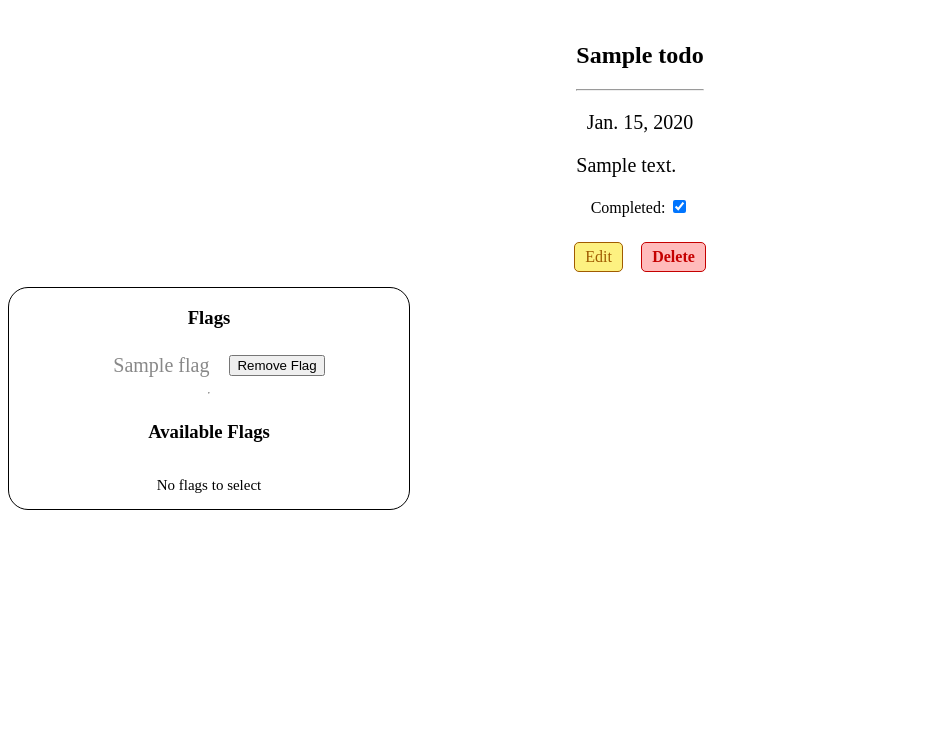
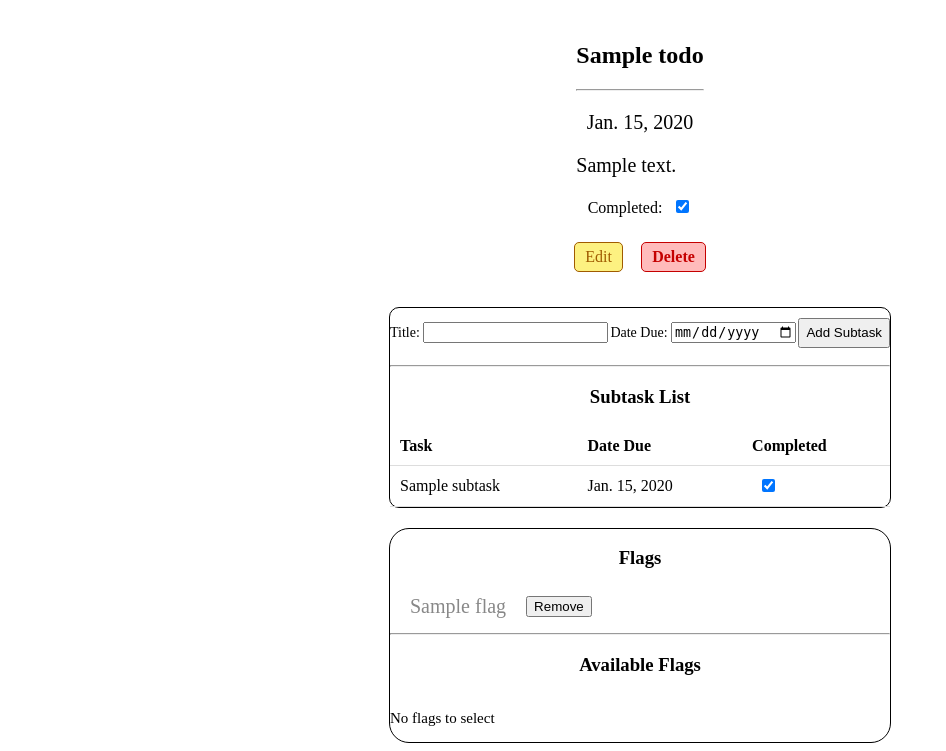
Before and after one commit to ckremer99/django-taskflow-app, a Django app: page /todos/1/ in a window 1280 px wide. Shown: the part 181-932 px from the top of the page, without its empty margins (0-946 px from the left). Before the commit the page ends 691 px from the top, so only its background shows below. Run offline with Django 5.2, Linux system fonts and the light colour scheme; a user stored in the database is signed in; tables that the repository leaves empty hold one stand-in row (values such as "Sample post").

Commit message:
adding checkbox for subtasks

```diff
--- a/main_app/admin.py
+++ b/main_app/admin.py
@@ -1,6 +1,7 @@
 from django.contrib import admin
-from .models import Todo, Flag
+from .models import Todo, Flag, Subtask
 
 # Register your models here.
 admin.site.register(Todo)
 admin.site.register(Flag)
+admin.site.register(Subtask)
--- a/main_app/forms.py
+++ b/main_app/forms.py
@@ -1,5 +1,5 @@
 from django import forms
-from .models import Todo
+from .models import Todo, Subtask
 
 class TodoForm(forms.ModelForm):
     class Meta:
@@ -15,7 +15,26 @@
             ),
         }
 
+class SubtaskForm(forms.ModelForm):
+    class Meta:
+        model = Subtask
+        fields = ['title', 'due']
+        widgets = {
+            'due': forms.DateInput(
+                format=('%Y-%m-%d'),
+                attrs={
+                    'placeholder': 'Select a date',
+                    'type': 'date'
+                }
+            ),
+        }
+
 class CompletedForm(forms.ModelForm):
     class Meta:
         model = Todo
         fields = ['completed']
+
+class SubtaskCompletedForm(forms.ModelForm):
+    class Meta:
+        model = Subtask
+        fields = ['completed']
--- a/main_app/models.py
+++ b/main_app/models.py
@@ -13,6 +13,7 @@
     def get_absolute_url(self):
         return reverse('todo-index')
 
+
 class Todo(models.Model):
     title = models.CharField(max_length=100)
     due = models.DateField()
@@ -22,7 +23,17 @@
     completed = models.BooleanField(default=False)
 
     def __str__(self):
-        return self.title
+         return self.title
 
     def get_absolute_url(self):
-        return reverse('todo-detail', kwargs={'todo_id': self.id})
+            return reverse('todo-detail', kwargs={'todo_id': self.id})
+
+class Subtask(models.Model):
+    title = models.CharField(max_length=250)
+    due = models.DateField('Date Due')
+    todo = models.ForeignKey(Todo, on_delete=models.CASCADE)
+    completed = models.BooleanField(default=False)
+
+
+    def __str__(self):
+        return self.title
--- a/main_app/static/css/todos/detail.css
+++ b/main_app/static/css/todos/detail.css
@@ -41,6 +41,7 @@
     display: flex;
     align-items: center;
     margin: 0;
+
 }
 
 .flag-container p {
@@ -48,15 +49,19 @@
     margin: 2px;
     margin-left: 15px;
     margin-right: 15px;
-
-
 }
 
 .flag-select-container {
     border-width: 1px;
     border-style: solid;
     border-radius: 20px;
-    width: 400px;
+    width: 500px;
+}
+
+.subsection {
+    display: flex;
+    flex-direction: row;
+    flex-wrap: wrap;
 }
 
 .color-block {
@@ -71,11 +76,59 @@
     align-items: center;
 }
 
+.subsection-content {
+    display: flex;
+    flex-direction: row;
+    justify-content: space-between;
+    align-items: center;
+    width: 500px;
+}
 
 p {
     font-size: 20px;
 }
 
+.subsection-content p {
+    font-size: 14px;
+}
+
+.subsection-content button {
+    height: 30px;
+}
+
 section h1 {
     margin-top: 100px;
 }
+
+table {
+    width: 100%;
+    border-collapse: collapse;
+}
+
+th, td {
+    padding: 10px;
+    text-align: left;
+    border-bottom: 1px solid #ddd;
+}
+
+td form {
+    display: inline-block;
+    margin: 0;
+    padding: 0;
+}
+
+input[type="checkbox"] {
+    margin-left: 10px;
+}
+
+.subtask-checkbox label {
+    display: none;
+}
+
+.subtask-area {
+    border-style: solid;
+    border-radius: 10px;
+    border-color: black;
+    border-width: 1px;
+    margin: 20px;
+}
--- a/main_app/templates/todos/detail.html
+++ b/main_app/templates/todos/detail.html
@@ -30,7 +30,58 @@
         <a href="{% url 'todo-delete' todo.id %}" class="btn-danger">Delete</a>
     </div>
 </section>
-<section class='flag-select-container'>
+<section>
+    <div class='subtask-area'>
+        <!-- Subtask creation form -->
+        <form
+            class="subsection-content"
+            action="{% url 'subtask-create' todo_id=todo.id %}"
+            method="post"
+            autocomplete="off"
+        >
+            {% csrf_token %} {{ subtask_form.as_p }}
+            <button type="submit" class="btn-submit">Add Subtask</button>
+        </form>
+        <hr>
+        <h3>Subtask List</h3>
+        {% if not subtasks %}
+            <p style="font-size: 15px">No subtasks have been assigned</p>
+        {% else %}
+            <table>
+                <tr>
+                    <th>Task</th>
+                    <th>Date Due</th>
+                    <th>Completed</th>
+                </tr>
+                {% for subtask in subtasks %}
+                    <tr>
+                        <td>{{subtask.title}}</td>
+                        <td>{{subtask.due}}</td>
+                        <td>
+                            <form
+                                class='subtask-checkbox'
+                                action="{% url 'subtask-checkbox' todo.id subtask.id %}"
+                                method="post"
+                            >
+                                {% csrf_token %}
+                                <input type="checkbox" name="completed" {% if subtask.completed %}checked{% endif %} onchange="this.form.submit();">
+                            </form>
+                        </td>
+                    </tr>
+                {% endfor %}
+            </table>
+        {% endif %}
+    </div>
+
+    <script>
+        document.querySelectorAll('.subtask-checkbox input[type="checkbox"]').forEach(function(checkbox) {
+            checkbox.onchange = function() {
+                this.form.submit();
+            };
+        });
+    </script>
+
+    <div class='flag-select-container'>
         <h3>Flags</h3>
         <div class="subsection">
             {% if flags.count %}
@@ -39,7 +90,7 @@
                     <p style="color: {{flag.color}};">{{ flag.name }}</p>
                     <form action="{% url 'remove-flag' todo.id flag.id %}" method="post">
                         {% csrf_token %}
-                    <button type="submit" class="btn-submit">Remove Flag</button>
+                        <button type="submit" class="btn-submit">Remove</button>
                     </form>
                 </div>
                 {% endfor %}
@@ -64,5 +115,6 @@
                 <p style="font-size: 15px">No flags to select</p>
             {% endif %}
         </div>
+    </div>
 </section>
 {% endblock %}
--- a/main_app/urls.py
+++ b/main_app/urls.py
@@ -6,15 +6,17 @@
     path('todos/', views.todo_index, name='todo-index'),
     path('todos/<int:todo_id>/', views.todo_detail, name='todo-detail'),
     path('todos/create/', views.TodoCreate.as_view(), name='todo-create'),
-    path('todos/<int:pk>/update', views.TodoUpdate.as_view(), name='todo-update'),
-    path('todos/<int:pk>/delete', views.TodoDelete.as_view(), name='todo-delete'),
+    path('todos/<int:pk>/update/', views.TodoUpdate.as_view(), name='todo-update'),
+    path('todos/<int:pk>/delete/', views.TodoDelete.as_view(), name='todo-delete'),
     path('flags/create/', views.FlagCreate.as_view(), name='flag-create'),
     path('todos/<int:todo_id>/associate-flag/<int:flag_id>/', views.associate_flag, name='associate-flag'),
     path('todos/<int:todo_id>/remove-flag/<int:flag_id>/', views.remove_flag, name='remove-flag'),
     path('todos/<int:todo_id>/update-completed/', views.update_completed, name='todo-completed'),
     path('flags/<int:pk>/', views.FlagDetail.as_view(), name='flag-detail'),
     path('flags/', views.FlagList.as_view(), name='flag-index'),
-    path('flags/<int:pk>/update', views.FlagUpdate.as_view(), name='flag-update'),
-    path('flags/<int:pk>/delete', views.FlagDelete.as_view(), name='flag-delete'),
+    path('flags/<int:pk>/update/', views.FlagUpdate.as_view(), name='flag-update'),
+    path('flags/<int:pk>/delete/', views.FlagDelete.as_view(), name='flag-delete'),
+    path('subtasks/<int:todo_id>/add', views.subtask_create, name='subtask-create'),
+    path('subtasks/<int:todo_id>/<int:pk>/completed/', views.subtask_checkbox, name='subtask-checkbox'),
     path('accounts/signup/', views.signup, name='signup'),
 ]
--- a/main_app/views.py
+++ b/main_app/views.py
@@ -2,30 +2,43 @@
 from django.contrib.auth.views import LoginView
 from django.views.generic.edit import CreateView, UpdateView, DeleteView
 from django.views.generic import ListView, DetailView
-from .models import Todo, Flag
+from .models import Todo, Flag, Subtask
 from django.contrib.auth.forms import UserCreationForm
 from django.contrib.auth import login
 from django.shortcuts import redirect
-from .forms import TodoForm, CompletedForm
+from .forms import TodoForm, CompletedForm, SubtaskForm, SubtaskCompletedForm
+from django.contrib.auth.decorators import login_required
+from django.contrib.auth.mixins import LoginRequiredMixin
 
 class Home(LoginView):
     template_name = 'home.html'
 
+@login_required
 def todo_index(request):
     todos = Todo.objects.filter(user=request.user)
     return render(request, 'todos/index.html/', { "todos": todos })
 
+@login_required
 def todo_detail(request, todo_id):
     todo = Todo.objects.get(id=todo_id)
     flags_todo_doesnt_have = Flag.objects.exclude(id__in = todo.flags.all().values_list('id'))
     flags = todo.flags.all()
     completed_form = CompletedForm(instance=todo)
+    subtask_form = SubtaskForm()
+    subtasks = Subtask.objects.filter(todo=todo)
+    subtask_completed_form = SubtaskCompletedForm()
+
+
     return render(request, 'todos/detail.html', {
          'todo': todo,
          'flags_todo_doesnt_have': flags_todo_doesnt_have,
          'flags': flags,
          'completed_form': completed_form,
+         'subtask_form': subtask_form,
+         'subtasks': subtasks,
+         'subtask_completed_form': subtask_completed_form,
     })
+
 
 def signup(request):
     error_message = ''
@@ -41,21 +54,43 @@
     context = {'form': form, 'error_message': error_message}
     return render(request, 'signup.html', context)
 
+@login_required
 def associate_flag(request, todo_id, flag_id):
     Todo.objects.get(id=todo_id).flags.add(flag_id)
     return redirect('todo-detail', todo_id=todo_id)
 
+@login_required
 def remove_flag(request, todo_id, flag_id):
     Todo.objects.get(id=todo_id).flags.remove(flag_id)
     return redirect('todo-detail', todo_id=todo_id)
 
+@login_required
 def update_completed(request, todo_id):
     todo = Todo.objects.get(id=todo_id)
     todo.completed = not todo.completed
     todo.save()
     return redirect('todo-detail', todo_id=todo_id)
 
-class TodoCreate(CreateView):
+@login_required
+def subtask_create(request, todo_id):
+    form = SubtaskForm(request.POST)
+    if form.is_valid():
+        new_subtask = form.save(commit=False)
+        new_subtask.todo_id = todo_id
+        new_subtask.completed = False
+        new_subtask.save()
+    return redirect('todo-detail', todo_id=todo_id)
+
+@login_required
+def subtask_checkbox(request, todo_id, pk):
+    subtask = Subtask.objects.get(id=pk)
+    subtask.completed = not subtask.completed
+    subtask.save()
+    return redirect('todo-detail', todo_id=todo_id)
+
+
+
+class TodoCreate(LoginRequiredMixin, CreateView):
     model = Todo
     form_class = TodoForm
 
@@ -64,28 +99,28 @@
         return super().form_valid(form)
 
 
-class TodoUpdate(UpdateView):
+class TodoUpdate(LoginRequiredMixin, UpdateView):
     model = Todo
     form_class = TodoForm
 
-class TodoDelete(DeleteView):
+class TodoDelete(LoginRequiredMixin, DeleteView):
     model = Todo
     success_url = '/todos/'
 
-class FlagCreate(CreateView):
+class FlagCreate(LoginRequiredMixin, CreateView):
     model = Flag
     fields = '__all__'
 
-class FlagList(ListView):
+class FlagList(LoginRequiredMixin, ListView):
     model = Flag
 
-class FlagDetail(DetailView):
+class FlagDetail(LoginRequiredMixin, DetailView):
     model = Flag
 
-class FlagUpdate(UpdateView):
+class FlagUpdate(LoginRequiredMixin, UpdateView):
     model = Flag
     fields = ['name', 'color']
 
-class FlagDelete(DeleteView):
+class FlagDelete(LoginRequiredMixin, DeleteView):
     model = Flag
     success_url = '/flags/'
```
Also changed, not shown: main_app/migrations/0005_subtask.py (added), main_app/migrations/0006_subtask_completed.py (added). Lines whose indentation alone changed are shown as unchanged.
